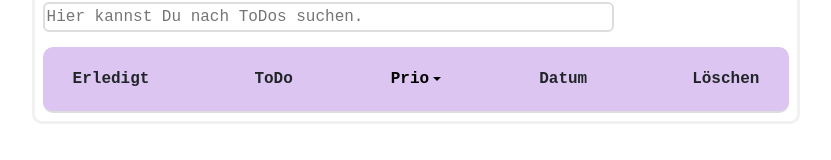
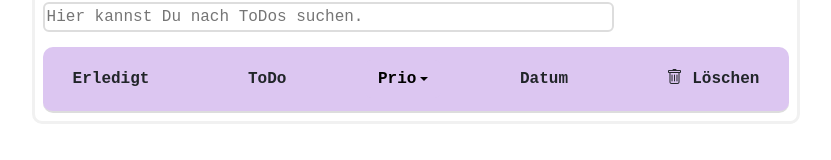
Before and after one commit to magdalenajustyna/toDoList, an Angular app in the folder toDoApp/: page /home in a window 1280 px wide. Shown: the part 277-437 px from the top of the page, without its empty margins (224-1055 px from the left). Built offline with nearby package versions, Linux system fonts and the light colour scheme.

Commit message:
bootstrap icons eingebunden

```diff
--- a/toDoApp/angular.json
+++ b/toDoApp/angular.json
@@ -28,6 +28,7 @@
             ],
             "styles": [
               "node_modules/bootstrap/dist/css/bootstrap.min.css",
+              "node_modules/bootstrap-icons/font/bootstrap-icons.min.css",
               "src/styles.css"
             ],
             "scripts": [
--- a/toDoApp/src/app/home/home.component.html
+++ b/toDoApp/src/app/home/home.component.html
@@ -20,8 +20,10 @@
       </ul>
     </div>
     <div class="header-item">Datum</div>
-     <div class="header-item">
-     Löschen<i class="bi bi-trash"></i>
+    <div class="header-item">
+     <i class="bi bi-trash"></i> Löschen
    </div>
+
+
   </div>
 </div>
```
